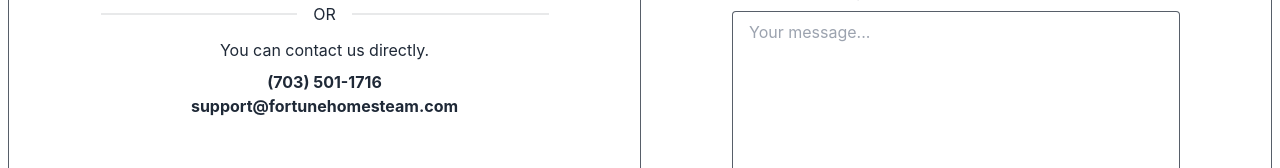
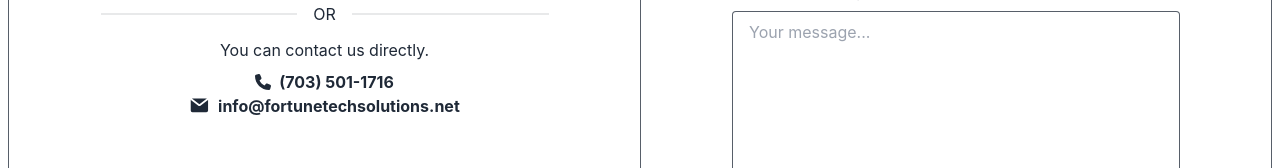
Before and after one commit to Fortune-Tech-Solutions/fortunetechsolutions, a React (Vite) app: page / in a window 1280 px wide. Shown: the part 5197-5365 px from the top of the page. Built offline with nearby package versions, Linux system fonts and the light colour scheme.

Commit message:
Update email text

```diff
--- a/src/sections/Contacts.jsx
+++ b/src/sections/Contacts.jsx
@@ -15,9 +15,22 @@
                         <span></span>
                         <div className="divider">OR</div>
                         <p className="text-center">You can contact us directly.</p>
-                        <p className="font-bold flex items-center justify-center mt-2">(703) 501-1716
+                        <p className="font-bold flex items-center justify-center mt-2"><span className="mr-2">
+                            <svg
+                                viewBox="0 0 512 512"
+                                fill="currentColor"
+                                height="1em"
+                                width="1em"
+                            >
+                                <path d="M164.9 24.6c-7.7-18.6-28-28.5-47.4-23.2l-88 24C12.1 30.2 0 46 0 64c0 247.4 200.6 448 448 448 18 0 33.8-12.1 38.6-29.5l24-88c5.3-19.4-4.6-39.7-23.2-47.4l-96-40c-16.3-6.8-35.2-2.1-46.3 11.6L304.7 368c-70.4-33.3-127.4-90.3-160.7-160.7l49.3-40.3c13.7-11.2 18.4-30 11.6-46.3l-40-96z" />
+                            </svg></span>(703) 501-1716
                         </p>
-                        <p className="font-bold flex items-center justify-center">support@fortunehomesteam.com
+                        <p className="font-bold flex items-center justify-center"><span className="mr-2">
+                            <svg className="text-gray-800 dark:text-white" aria-hidden="true" xmlns="http://www.w3.org/2000/svg" width="1.3em" height="1.3em" fill="currentColor" viewBox="0 0 24 24">
+                                <path d="M2.038 5.61A2.01 2.01 0 0 0 2 6v12a2 2 0 0 0 2 2h16a2 2 0 0 0 2-2V6c0-.12-.01-.238-.03-.352l-.866.65-7.89 6.032a2 2 0 0 1-2.429 0L2.884 6.288l-.846-.677Z" />
+                                <path d="M20.677 4.117A1.996 1.996 0 0 0 20 4H4c-.225 0-.44.037-.642.105l.758.607L12 10.742 19.9 4.7l.777-.583Z" />
+                            </svg>
+                        </span>info@fortunetechsolutions.net
                         </p>
 
                     </div>
```
